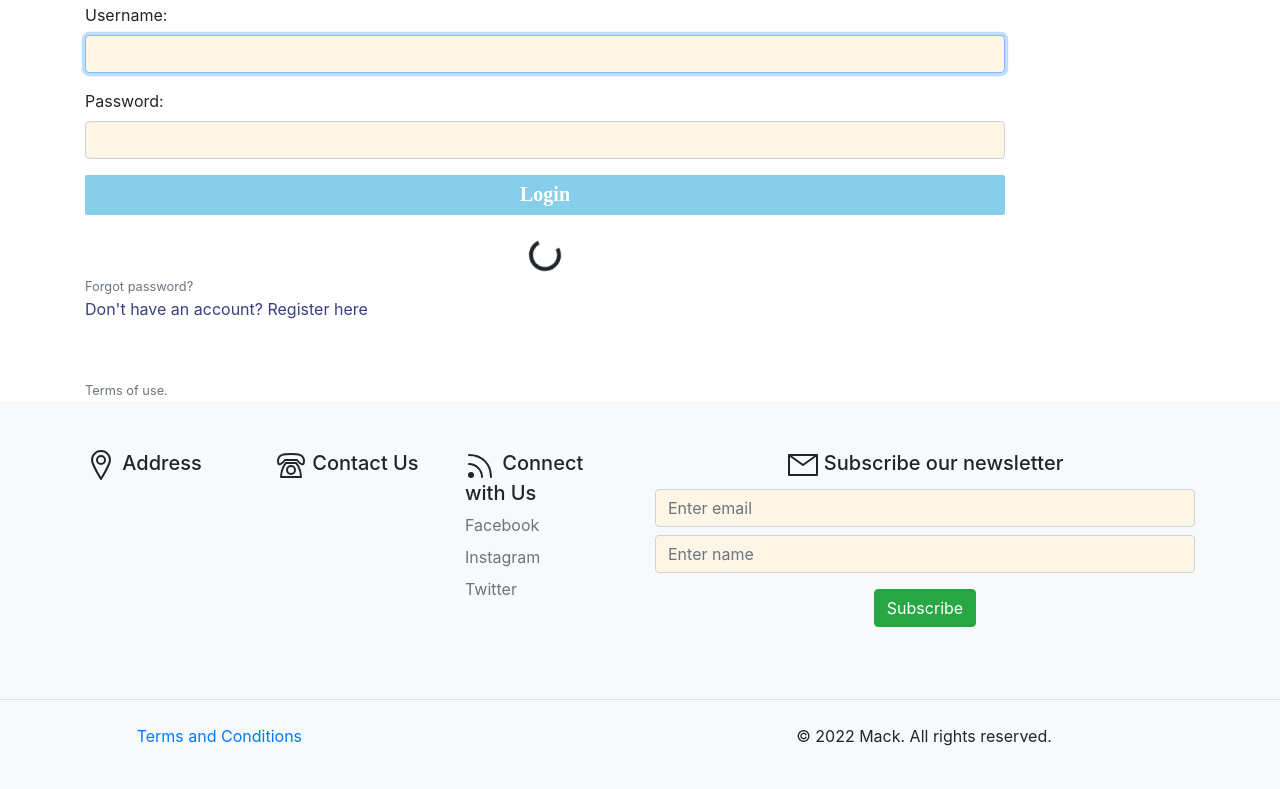
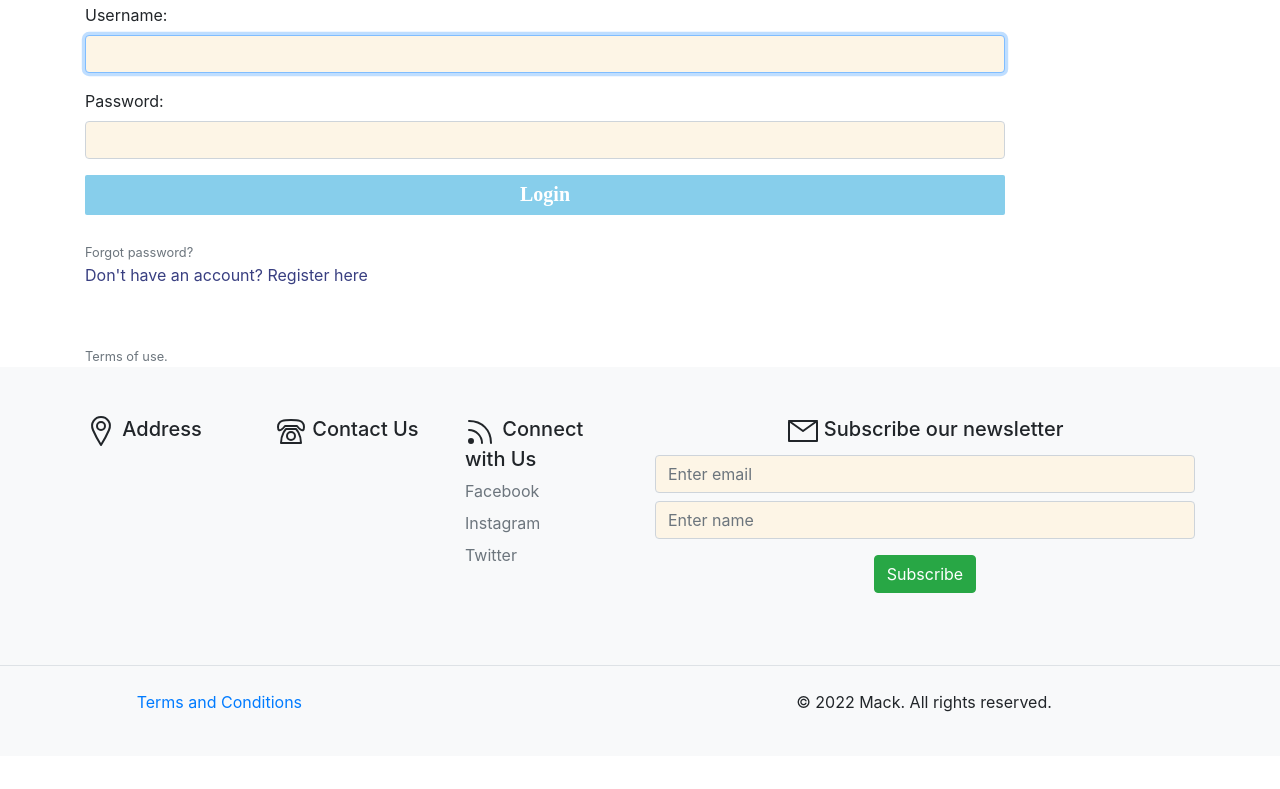
Before and after one commit to manishkumar12i/blog_project, a Django app: page /login/ in a window 1280 px wide. Shown: the part 505-1294 px from the top of the page. After the commit the page ends 1217 px from the top, so only its background shows below. Run offline with Django 4.2, Linux system fonts and the light colour scheme; data that the repository does not hold is empty; some libraries are stand-ins or nearby versions.

Commit message:
remove spinner from login page

```diff
--- a/miniblog/blog/templates/blog/login .html
+++ b/miniblog/blog/templates/blog/login .html
@@ -56,8 +56,6 @@
     <span class="button__text">Login</span>
     </button><br />
     <div id="spinner1">
-    <div class="text-center">
-    <div class="spinner-border" role="status">
   </div>
 </div>
   </div>
```
Also changed, not shown: miniblog/db.sqlite3.
